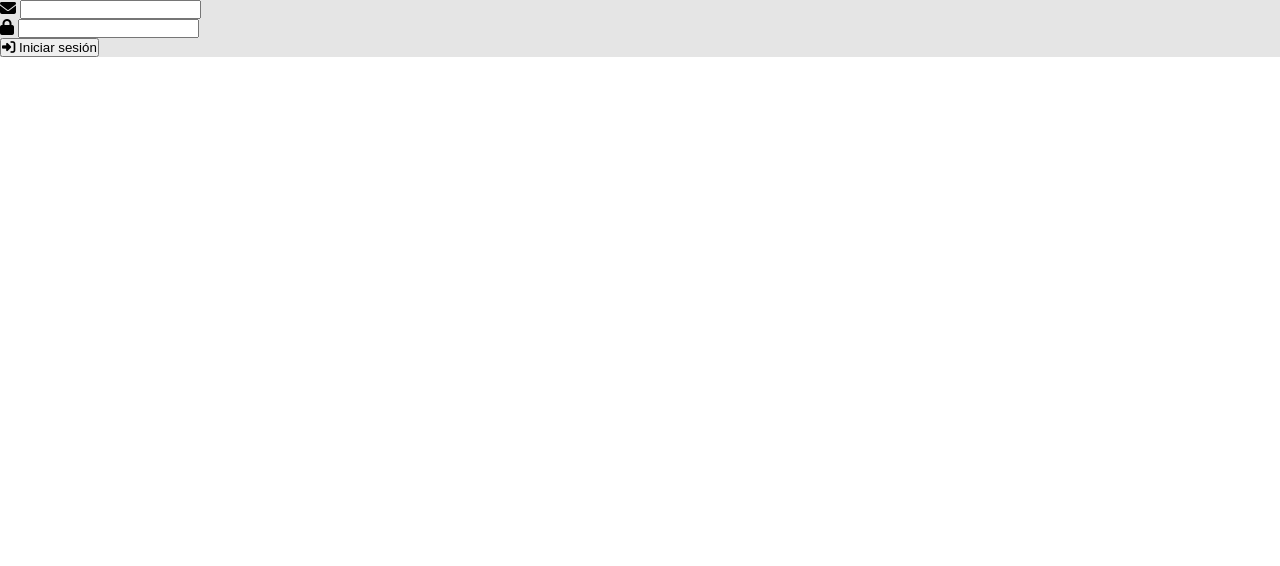
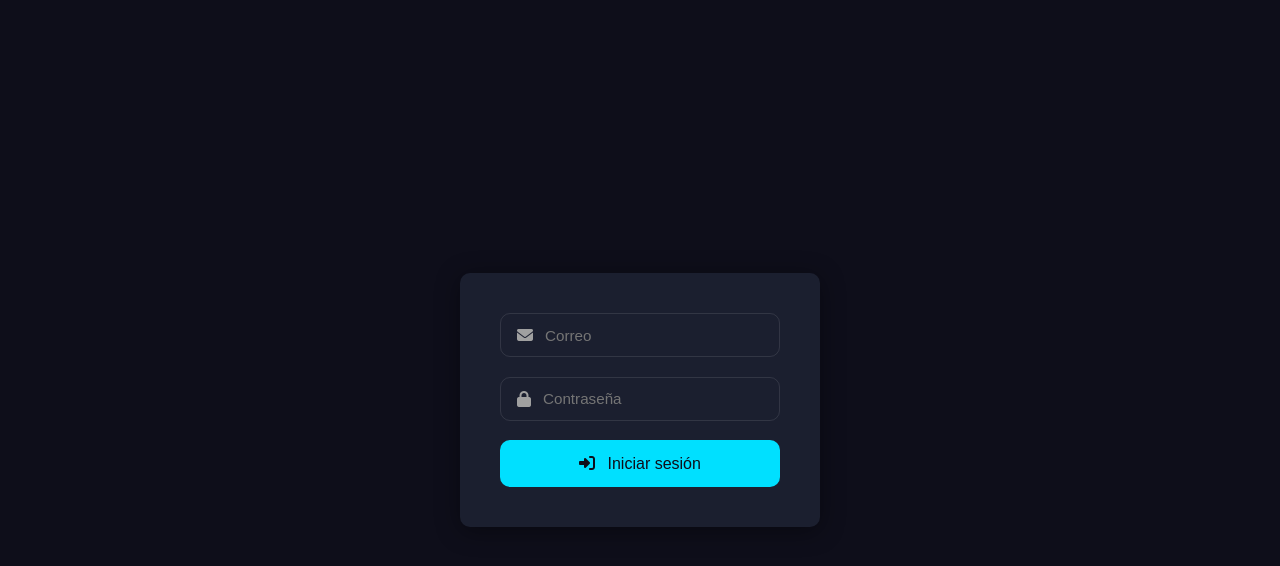
Before and after one commit to AmancioCruz/Interfaz-Dinamica-2025, a plain HTML site: page sesiones/index.html in a window 1280 px wide. Drawn offline with Linux system fonts and the light colour scheme.

Commit message:
[agrega] partes de estilo para las sesiones y codigo funcional

```diff
--- a/sesiones/css/estilo.css
+++ b/sesiones/css/estilo.css
@@ -7,14 +7,88 @@
   --color-verde: #8CFF6E;
   --texto-principal: #E9E9E9;
   --texto-secundario: #A0A0A0;
+  --radio: 10px;
+  --sombra: rgba(0, 0, 0, 0.4);
+  --fuente: 'Poppins', sans-serif;
 }
 
-*{
-    margin: 0;
-    padding: 0;
-    box-sizing: border-box;
+* {
+  margin: 0;
+  padding: 0;
+  box-sizing: border-box;
+  font-family: var(--fuente);
 }
 
-.contenedor-formulario{
-    background: rgba(0, 0, 0, .1);
+body {
+  background-color: var(--color-fondo);
+  height: 100vh;
+  display: flex;
+  justify-content: center;
+  align-items: center;
+  color: var(--texto-principal);
 }
+
+.contenedor-formulario {
+  background-color: var(--color-contenedor);
+  padding: 2.5rem;
+  border-radius: var(--radio);
+  box-shadow: 0 4px 25px var(--sombra);
+  width: 100%;
+  max-width: 360px;
+}
+
+form {
+  display: flex;
+  flex-direction: column;
+  gap: 1.2rem;
+}
+
+.elemento-formulario {
+  display: flex;
+  align-items: center;
+  background-color: transparent;
+  border: 1px solid rgba(255, 255, 255, 0.1);
+  border-radius: var(--radio);
+  padding: 0.8rem 1rem;
+  transition: border 0.3s ease, box-shadow 0.3s ease;
+}
+
+.elemento-formulario:focus-within {
+  border-color: var(--color-primario);
+}
+
+.elemento-formulario i {
+  color: var(--texto-secundario);
+  margin-right: 0.75rem;
+  font-size: 1rem;
+}
+
+.elemento-formulario input {
+  border: none;
+  outline: none;
+  background: transparent;
+  flex: 1;
+  color: var(--texto-principal);
+  font-size: 0.95rem;
+}
+
+button {
+  background-color: var(--color-primario);
+  color: var(--color-fondo);
+  border: none;
+  border-radius: var(--radio);
+  padding: 0.9rem;
+  font-size: 1rem;
+  font-weight: 500;
+  cursor: pointer;
+  transition: all 0.3s ease;
+}
+
+button:hover {
+  background-color: var(--color-secundario);
+  color: var(--texto-principal);
+}
+
+button i {
+  margin-right: 0.5rem;
+}
--- a/sesiones/index.html
+++ b/sesiones/index.html
@@ -13,12 +13,12 @@
             <form id="formulario_inicio_sesion" action>
                 <div class="elemento-formulario">
                     <i class="fa-solid fa-envelope"></i>
-                    <input type="email" name="correo">
+                    <input type="email" name="correo" placeholder="Correo">
                 </div>
 
                 <div class="elemento-formulario">
                     <i class="fa-solid fa-lock"></i>
-                    <input type="password" name="contraseña">
+                    <input type="password" name="contraseña" placeholder="Contraseña">
                 </div>
                 <button id="iniciar_sesion">
                     <i class="fa-solid fa-right-to-bracket"></i> Iniciar sesión
--- a/sesiones/js/main.js
+++ b/sesiones/js/main.js
@@ -5,8 +5,22 @@ const formulario = document.querySelector("#formulario_inicio_sesion");
 
 boton_iniciar_sesion.addEventListener('click', async (event) => {
     event.preventDefault();
+
     const datos = new FormData(formulario);
     const datos_usuario = Object.fromEntries(datos.entries());
+
+    if (!datos_usuario.correo || !datos_usuario.contraseña) {
+        alert("Por favor, completa todos los campos");
+        return;
+    }
+
     const usuario = await iniciarSesion(datos_usuario.correo, datos_usuario.contraseña);
-    console.log(usuario);
-})
+
+    if (usuario) {
+        alert(`Bienvenido ${usuario.nombre}`);
+        // Ejemplo: redirigir a otra página
+        // window.location.href = "principal.html";
+    } else {
+        alert("Correo o contraseña incorrectos");
+    }
+});
--- a/sesiones/js/sesiones.js
+++ b/sesiones/js/sesiones.js
@@ -1,6 +1,6 @@
 //En este arschivio se gestionaran las sesiones
-//-inicio de sesion,
-//-cerrar sesion,
+//-Inicio de sesion,
+//-Cerrar sesion,
 //-y saber si hay un usuario con una sesion activa
 
 export async function iniciarSesion(correo, contraseña) {
```
